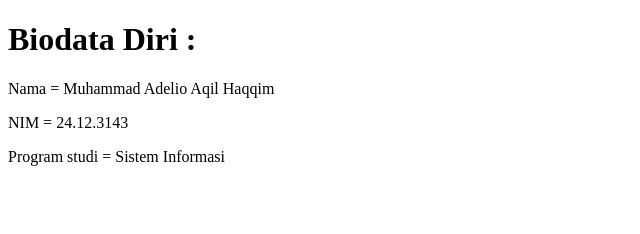
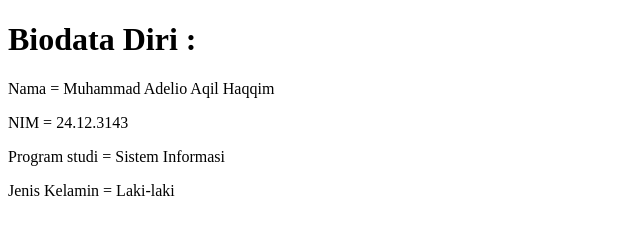
Before and after one commit to utahflash/3143_TugasGit_DB, a plain HTML site: page index.html in a window 1280 px wide. Shown: the whole page, without its empty margins (0-640 px from the left). Drawn offline with Linux system fonts and the light colour scheme.

Commit message:
Update index.html

```diff
--- a/index.html
+++ b/index.html
@@ -10,5 +10,6 @@
     <p>Nama          = Muhammad Adelio Aqil Haqqim</p>
     <p>NIM           = 24.12.3143</p>
     <p>Program studi = Sistem Informasi</p>
+    <p>Jenis Kelamin = Laki-laki</p>
 </body>
 </html>
```
